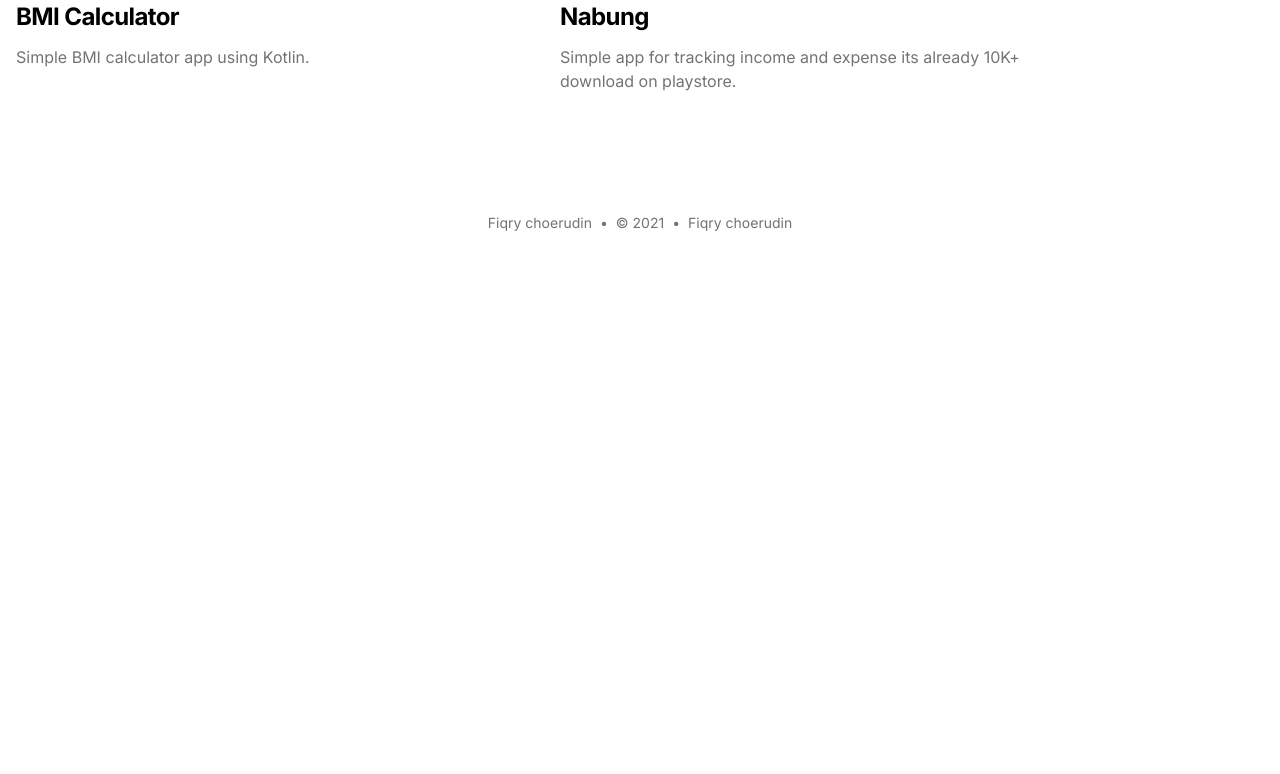
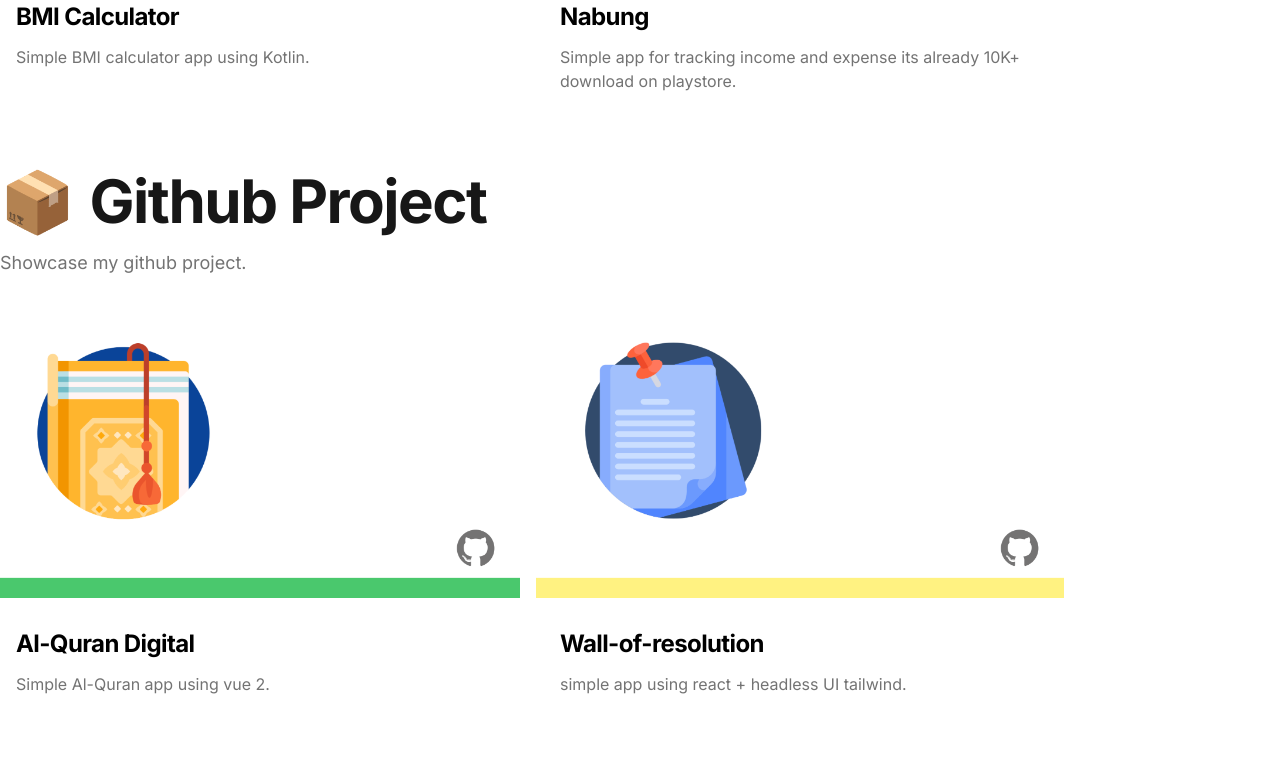
Before and after one commit to fiqryq/fiqry.dev, a Next.js app: page /projects in a window 1280 px wide. Shown: the part 1480-2254 px from the top of the page. Before the commit the page ends 1741 px from the top, so only its background shows below. Built offline with nearby package versions, Linux system fonts and the light colour scheme; no server answers; what @tailwindcss/typography would draw is missing.

Commit message:
[update] projects

```diff
--- a/pages/projects.tsx
+++ b/pages/projects.tsx
@@ -1,5 +1,6 @@
 import siteMetadata from '@/data/siteMetadata'
 import projectsData from '@/data/projectsData'
+import githubData from '@/data/githubData'
 import Card from '@/components/Card'
 import { PageSEO } from '@/components/SEO'
 
@@ -10,6 +11,9 @@ export default function Projects() {
       <div className="">
         <div className="pt-6 pb-8 space-y-2 md:space-y-5">
           <h1 className="text-3xl font-extrabold leading-9 tracking-tight text-gray-900 dark:text-gray-100 sm:text-4xl sm:leading-10 md:text-6xl md:leading-14">
+            <span role="img" className="mr-4" aria-label="wave">
+              🚧
+            </span>
             Projects
           </h1>
           <p className="text-lg leading-7 text-gray-500 dark:text-gray-400">Showcase my project.</p>
@@ -27,6 +31,32 @@ export default function Projects() {
             ))}
           </div>
         </div>
+        <div className="container py-5">
+          <div className="pt-6 pb-8 space-y-2 md:space-y-5">
+            <h1 className="text-3xl font-extrabold leading-9 tracking-tight text-gray-900 dark:text-gray-100 sm:text-4xl sm:leading-10 md:text-6xl md:leading-14">
+              <span role="img" className="mr-4" aria-label="wave">
+                📦️
+              </span>
+              Github Project
+            </h1>
+            <p className="text-lg leading-7 text-gray-500 dark:text-gray-400">
+              Showcase my github project.
+            </p>
+          </div>
+          <div className="flex flex-wrap -m-4">
+            {githubData.map((d) => {
+              return (
+                <Card
+                  key={d.title}
+                  title={d.title}
+                  description={d.description}
+                  imgSrc={d.imgSrc}
+                  href={d.href}
+                />
+              )
+            })}
+          </div>
+        </div>
       </div>
     </>
   )
```
